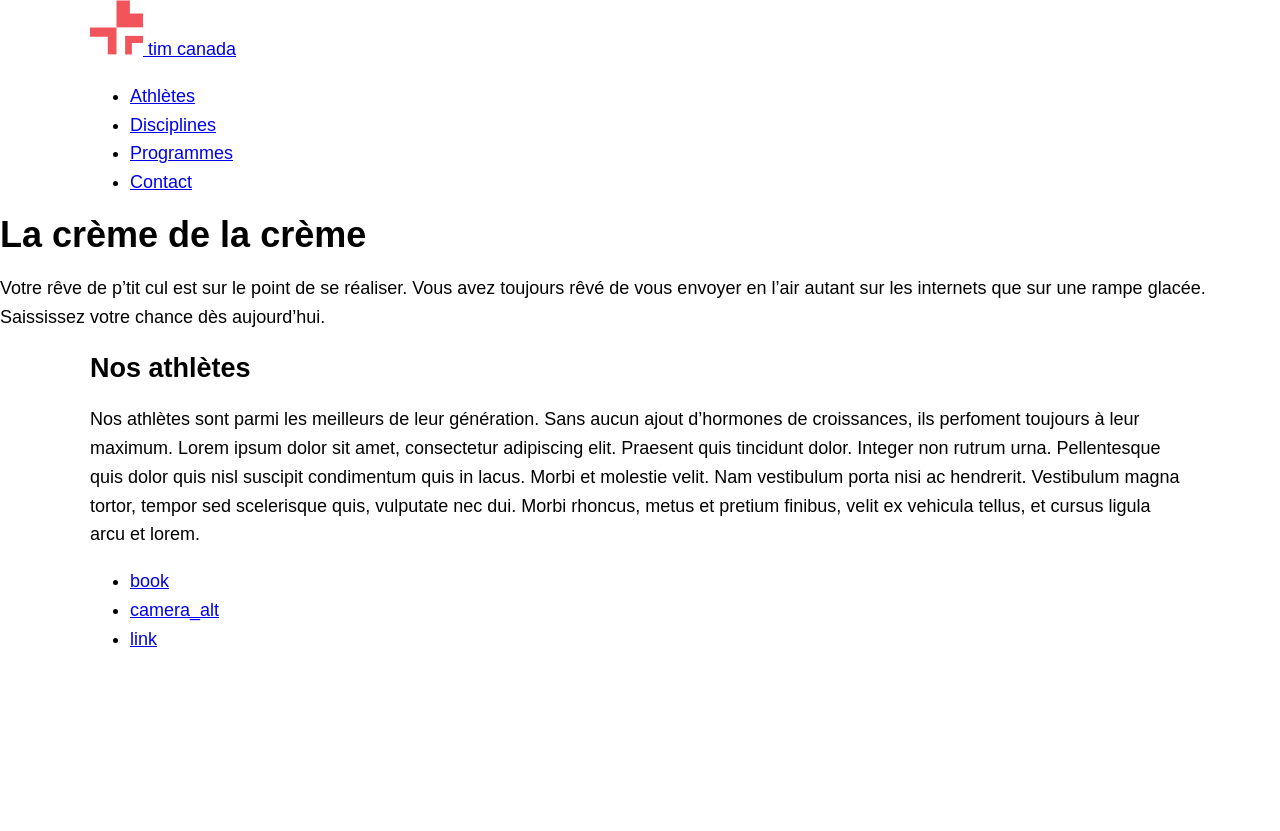
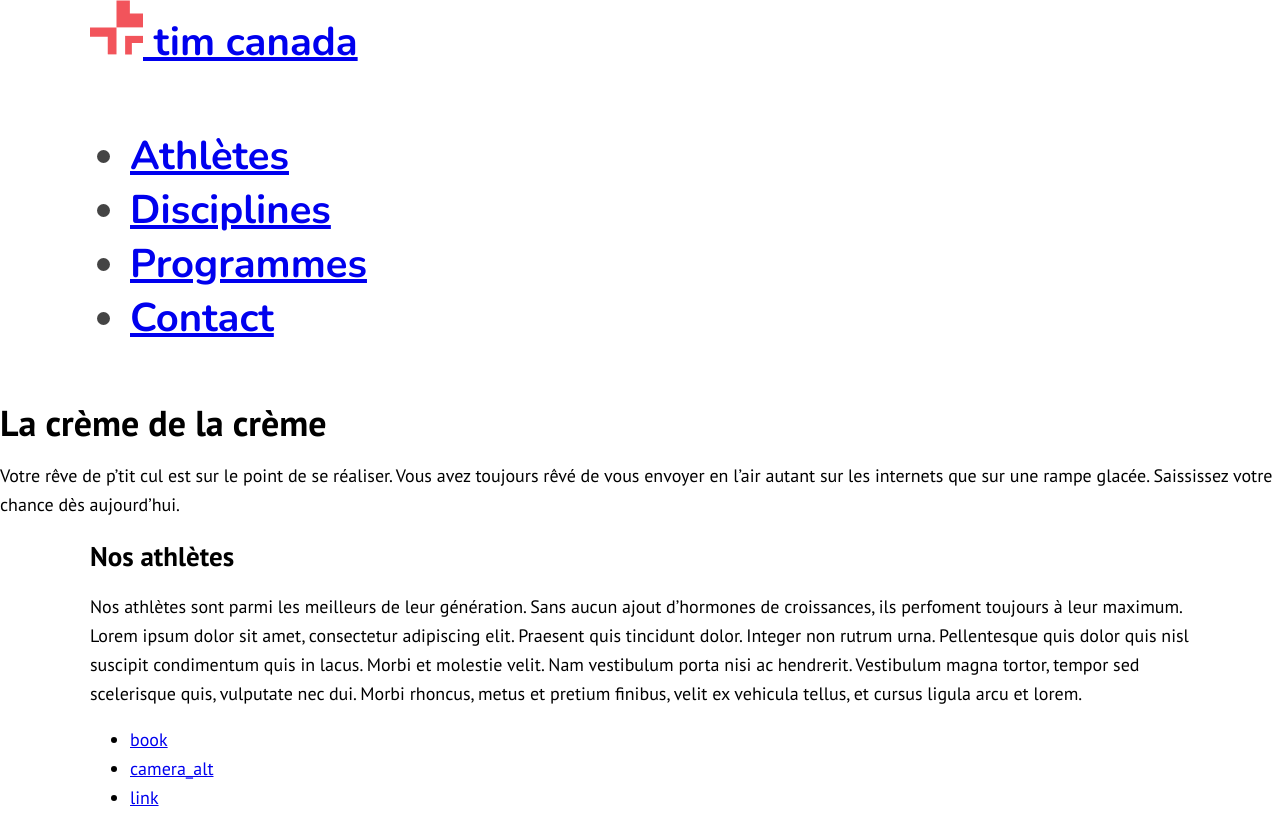
Before and after one commit to DarkBurner66/sem5-lab-dominik-saintdenis-Cw2, a plain HTML site: page index.html in a window 1280 px wide. Before the commit the page ends 800 px from the top, so only its background shows below. Drawn offline with nearby package versions, Linux system fonts and the light colour scheme.

Commit message:
étape 3a

```diff
--- a/css/styles.css
+++ b/css/styles.css
@@ -17,10 +17,8 @@ html {
 
 /* ===== Numéro 1 ===== */
 body {
-    font-family: 'PT Sans', sans-serif;
-    font-weight: normal;
-    font-size: 18px;
-    line-height: 160%;
+
+    font: 400 1.125rem/160% 'PT Sans', sans-serif ;
 }
 
 
@@ -31,10 +29,7 @@ body {
 /* ===== Numéro 2 ===== */
 .wrapper {
     max-width: 1100px;
-    margin-left: auto;
-    margin-right: auto;
-    margin-top: 0;
-    margin-bottom: 0;
+  margin: 0 auto;
 }
 
 
@@ -44,7 +39,12 @@ body {
 
 /* ===== Numéro 3a ===== */
 header .wrapper {
-
+    display: flex;
+    flex-direction: column;
+    gap: 20px;
+    font: 700 2.5rem "Nunito", sans-serif ;
+    text-decoration: none;
+    color: #444;
 }
 
 /* ===== Numéro 3b ===== */
--- a/index.html
+++ b/index.html
@@ -4,6 +4,11 @@
     <meta charset="UTF-8">
     <title>tim canada</title>
     <link rel="stylesheet" href="css/normalize.css">
+
+    <link rel="preconnect" href="https://fonts.googleapis.com">
+    <link rel="preconnect" href="https://fonts.gstatic.com" crossorigin>
+    <link href="https://fonts.googleapis.com/css2?family=Nunito:ital,wght@0,200..1000;1,200..1000&family=PT+Sans:ital,wght@0,400;0,700;1,400;1,700&display=swap" rel="stylesheet">
+
     <link rel="stylesheet" href="css/styles.css">
 </head>
 <body>
```
Also changed, not shown: 1 other file.
